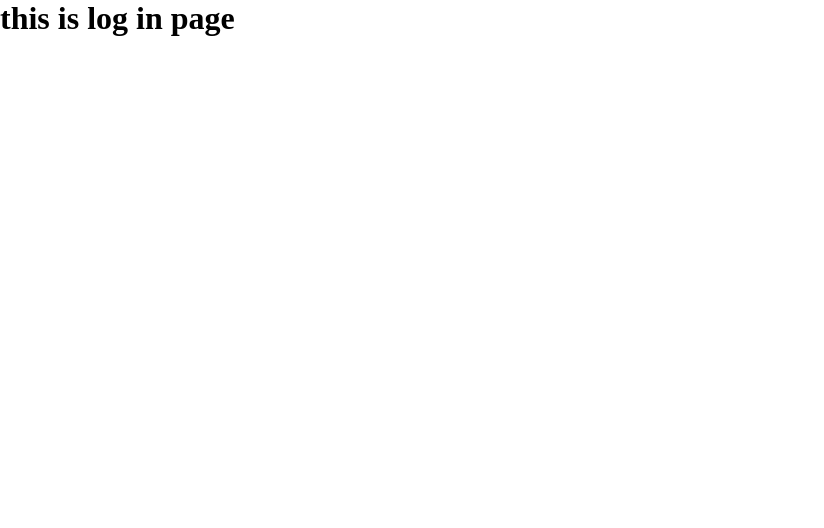
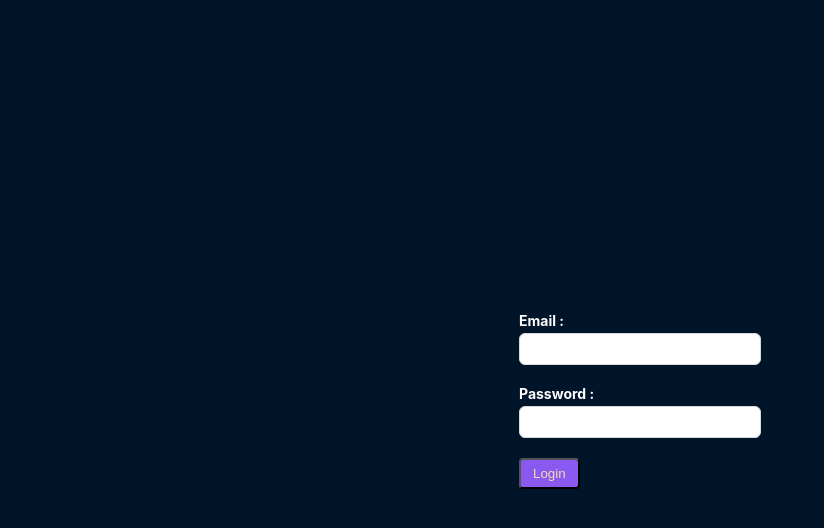
Before and after one commit to Sayedfarabi/BMS-client, a React (Vite) app: page /login in a window 1280 px wide. Shown: the top 528 px of the page, without its empty margins (0-824 px from the left). Built offline with nearby package versions, Linux system fonts and the light colour scheme.

Commit message:
login page desing done

```diff
--- a/package.json
+++ b/package.json
@@ -10,10 +10,12 @@
     "preview": "vite preview"
   },
   "dependencies": {
+    "@reduxjs/toolkit": "^2.1.0",
     "antd": "^5.13.2",
     "react": "^18.2.0",
     "react-dom": "^18.2.0",
     "react-hook-form": "^7.49.3",
+    "react-redux": "^9.1.0",
     "react-router-dom": "^6.21.3"
   },
   "devDependencies": {
--- /dev/null
+++ b/src/components/form/BMSForm.tsx
@@ -0,0 +1,34 @@
+/* eslint-disable @typescript-eslint/no-explicit-any */
+import React from "react";
+import { FormProvider, useForm } from "react-hook-form";
+
+type TBMSProps = {
+  onSubmit: any;
+  btn: string;
+  children: React.ReactNode;
+};
+
+const BMSForm = ({ onSubmit, btn, children }: TBMSProps) => {
+  const methods = useForm();
+  return (
+    <FormProvider {...methods}>
+      <form onSubmit={methods.handleSubmit(onSubmit)}>
+        {children}
+        <button
+          style={{
+            padding: "6px 12px",
+            cursor: "pointer",
+            background: "#8959f0",
+            borderRadius: "4px",
+            color: "wheat",
+          }}
+          type="submit"
+        >
+          {btn}
+        </button>
+      </form>
+    </FormProvider>
+  );
+};
+
+export default BMSForm;
--- /dev/null
+++ b/src/components/form/BMSInput.tsx
@@ -0,0 +1,42 @@
+import { Input } from "antd";
+import { Controller, useFormContext } from "react-hook-form";
+
+type TInputProps = {
+  name: string;
+  label?: string;
+  type: string;
+  isRequired: boolean | string;
+};
+
+const BMSInput = ({ name, label, type, isRequired }: TInputProps) => {
+  const {
+    formState: { errors },
+  } = useFormContext();
+  return (
+    <div style={{ marginBottom: "20px" }}>
+      {label ? (
+        <label
+          style={{ marginBottom: "4px", display: "block", fontWeight: "bold" }}
+        >
+          {label} :
+        </label>
+      ) : null}
+      <Controller
+        name={name}
+        rules={{ required: isRequired }}
+        render={({ field }) => {
+          return (
+            <>
+              <Input {...field} type={type} name={name} id={name} />
+              {errors[name] && (
+                <p style={{ color: "red", fontSize: "12px" }}>{isRequired}</p>
+              )}
+            </>
+          );
+        }}
+      />
+    </div>
+  );
+};
+
+export default BMSInput;
--- a/src/main.tsx
+++ b/src/main.tsx
@@ -3,9 +3,13 @@ import ReactDOM from "react-dom/client";
 import "./index.css";
 import { RouterProvider } from "react-router-dom";
 import router from "./routes/routes.tsx";
+import { Provider } from "react-redux";
+import { store } from "./redux/store.ts";
 
 ReactDOM.createRoot(document.getElementById("root")!).render(
   <React.StrictMode>
-    <RouterProvider router={router} />
+    <Provider store={store}>
+      <RouterProvider router={router} />
+    </Provider>
   </React.StrictMode>
 );
--- a/src/pages/Login.tsx
+++ b/src/pages/Login.tsx
@@ -1,8 +1,31 @@
+import { Row } from "antd";
+import BMSForm from "../components/form/BMSForm";
+import BMSInput from "../components/form/BMSInput";
+
 const Login = () => {
+  const onSubmit = (data: FormData) => {
+    console.log(data);
+  };
   return (
-    <div>
-      <h1>this is log in page</h1>
-    </div>
+    <section style={{ background: "#001529", color: "white" }}>
+      <Row justify="center" align="middle" style={{ minHeight: "100vh" }}>
+        <BMSForm onSubmit={onSubmit} btn={"Login"}>
+          <BMSInput
+            name={"email"}
+            type={"text"}
+            label={"Email"}
+            isRequired="required"
+          />
+
+          <BMSInput
+            name={"password"}
+            type={"password"}
+            label={"Password"}
+            isRequired
+          />
+        </BMSForm>
+      </Row>
+    </section>
   );
 };
 
--- /dev/null
+++ b/src/redux/hooks.ts
@@ -0,0 +1,6 @@
+import { TypedUseSelectorHook, useDispatch, useSelector } from "react-redux";
+import { AppDispatch, RootState } from "./store";
+
+// Use throughout your app instead of plain `useDispatch` and `useSelector`
+export const useAppDispatch: () => AppDispatch = useDispatch;
+export const useAppSelector: TypedUseSelectorHook<RootState> = useSelector;
--- /dev/null
+++ b/src/redux/store.ts
@@ -0,0 +1,10 @@
+import { configureStore } from "@reduxjs/toolkit";
+
+export const store = configureStore({
+  reducer: {},
+});
+
+// Infer the `RootState` and `AppDispatch` types from the store itself
+export type RootState = ReturnType<typeof store.getState>;
+// Inferred type: {posts: PostsState, comments: CommentsState, users: UsersState}
+export type AppDispatch = typeof store.dispatch;
--- a/src/routes/admin.routes.tsx
+++ b/src/routes/admin.routes.tsx
@@ -1,62 +1,62 @@
 import AdminDashboard from "../pages/admin/AdminDashboard";
 import CreateProduct from "../pages/admin/CreateProduct";
 import CreateSeller from "../pages/admin/CreateSeller";
-import BuyerDashboard from "../pages/buyer/BuyerDashboard";
-import Inventory from "../pages/seller/Inventory";
-import SellerDashboard from "../pages/seller/SellerDashboard";
+// import BuyerDashboard from "../pages/buyer/BuyerDashboard";
+// import Inventory from "../pages/seller/Inventory";
+// import SellerDashboard from "../pages/seller/SellerDashboard";
 
-export const adminPaths2 = [
-  {
-    name: "Dashboard",
-    path: "/",
-    element: <AdminDashboard />,
-  },
-  {
-    name: "Admin Management",
-    children: [
-      {
-        name: "Dashboard",
-        path: "/admin/dashboard",
-        element: <AdminDashboard />,
-      },
-      {
-        name: "Create Product",
-        path: "/admin/create-product",
-        element: <CreateProduct />,
-      },
-      {
-        name: "Create Seller",
-        path: "/admin/create-seller",
-        element: <CreateSeller />,
-      },
-    ],
-  },
-  {
-    name: "Seller Management",
-    children: [
-      {
-        name: "Dashboard",
-        path: "/seller/dashboard",
-        element: <SellerDashboard />,
-      },
-      {
-        name: "Inventory",
-        path: "/seller/inventory",
-        element: <Inventory />,
-      },
-    ],
-  },
-  {
-    name: "Buyer Management",
-    children: [
-      {
-        name: "Dashboard",
-        path: "/buyer/dashboard",
-        element: <BuyerDashboard />,
-      },
-    ],
-  },
-];
+// export const adminPaths2 = [
+//   {
+//     name: "Dashboard",
+//     path: "/",
+//     element: <AdminDashboard />,
+//   },
+//   {
+//     name: "Admin Management",
+//     children: [
+//       {
+//         name: "Dashboard",
+//         path: "/admin/dashboard",
+//         element: <AdminDashboard />,
+//       },
+//       {
+//         name: "Create Product",
+//         path: "/admin/create-product",
+//         element: <CreateProduct />,
+//       },
+//       {
+//         name: "Create Seller",
+//         path: "/admin/create-seller",
+//         element: <CreateSeller />,
+//       },
+//     ],
+//   },
+//   {
+//     name: "Seller Management",
+//     children: [
+//       {
+//         name: "Dashboard",
+//         path: "/seller/dashboard",
+//         element: <SellerDashboard />,
+//       },
+//       {
+//         name: "Inventory",
+//         path: "/seller/inventory",
+//         element: <Inventory />,
+//       },
+//     ],
+//   },
+//   {
+//     name: "Buyer Management",
+//     children: [
+//       {
+//         name: "Dashboard",
+//         path: "/buyer/dashboard",
+//         element: <BuyerDashboard />,
+//       },
+//     ],
+//   },
+// ];
 
 export const adminPaths = [
   {
```
Also changed, not shown: 1 other file (tests, documents, lock files or other folders).
